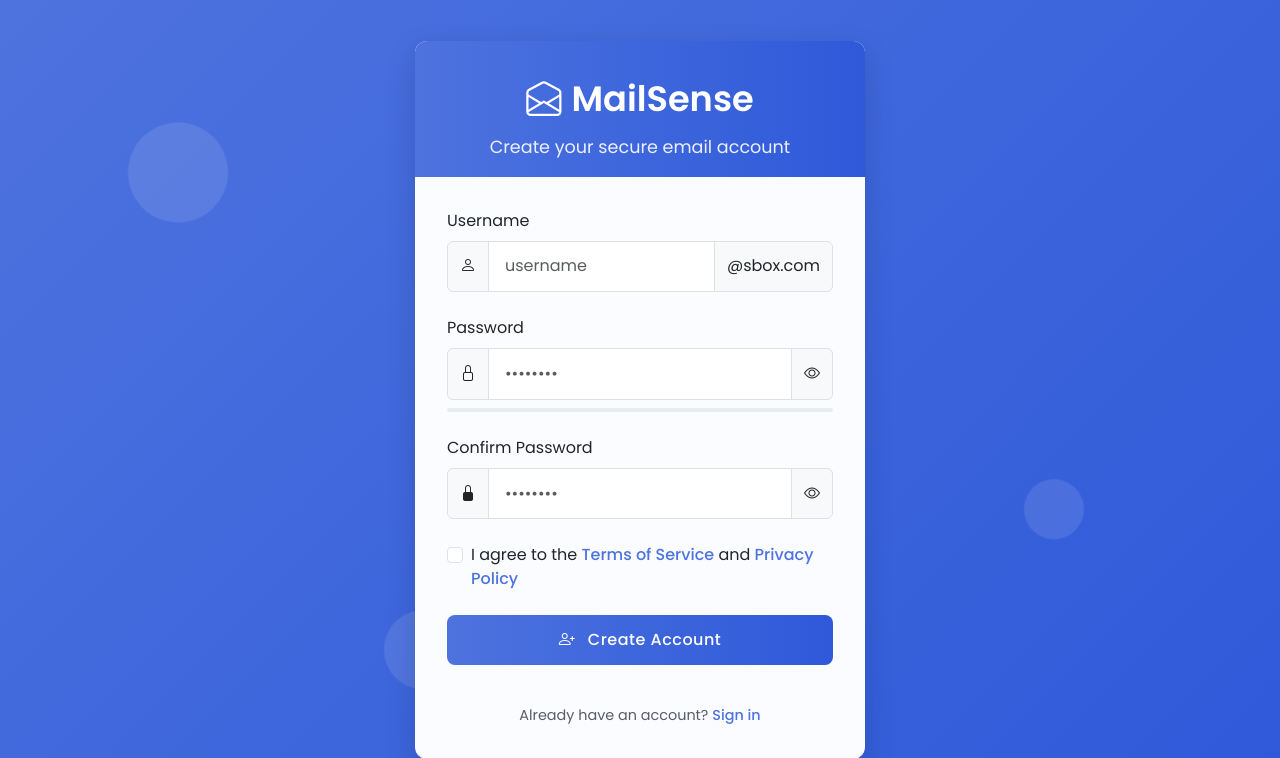
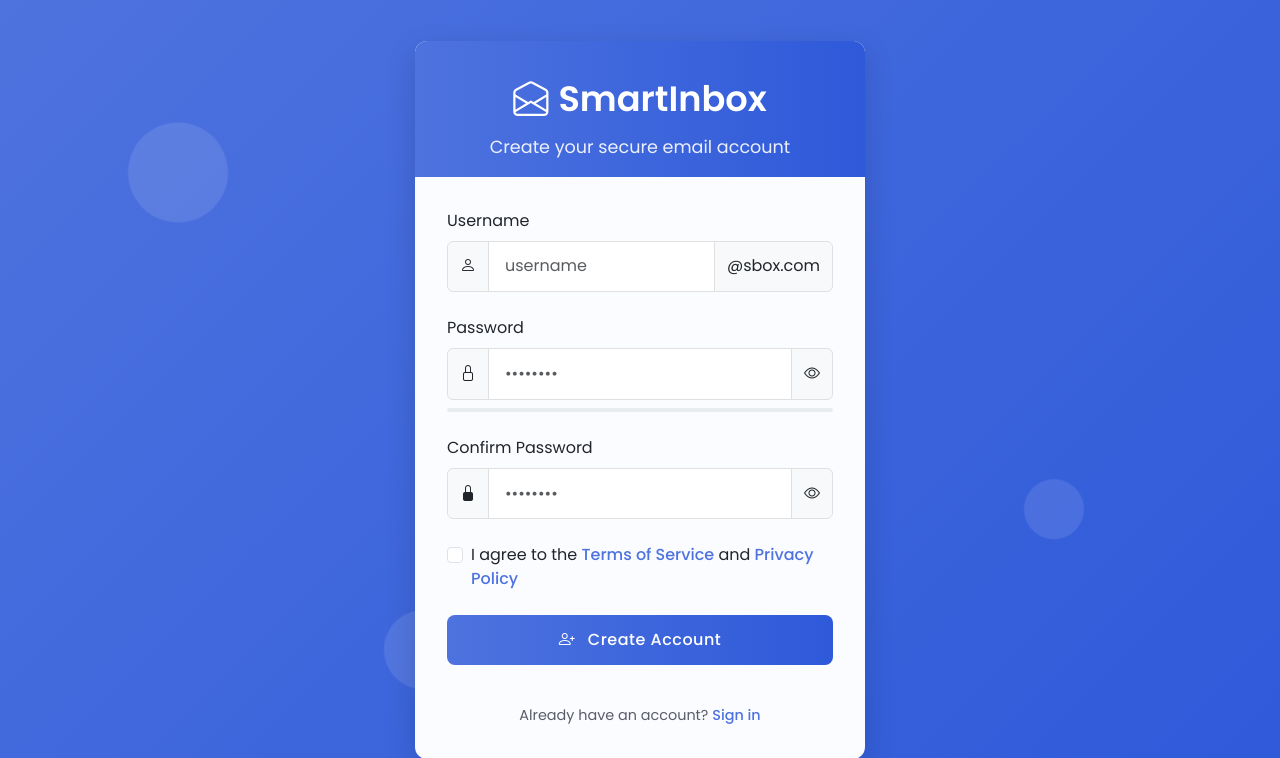
Before and after one commit to mudassir484/SmartInbox, a Flask app: page /register in a window 1280 px wide. Shown: the top 758 px of the page. Run offline with Flask 3, Linux system fonts and the light colour scheme.

Commit message:
Update register.html

```diff
--- a/templates/register.html
+++ b/templates/register.html
@@ -3,7 +3,7 @@
 <head>
     <meta charset="UTF-8">
     <meta name="viewport" content="width=device-width, initial-scale=1.0">
-    <title>MailSense - Register</title>
+    <title>SmartInbox - Register</title>
     <link href="https://cdn.jsdelivr.net/npm/bootstrap@5.3.0/dist/css/bootstrap.min.css" rel="stylesheet">
     <link rel="stylesheet" href="https://cdn.jsdelivr.net/npm/bootstrap-icons@1.10.0/font/bootstrap-icons.css">
     <link href="https://fonts.googleapis.com/css2?family=Poppins:wght@300;400;500;600&display=swap" rel="stylesheet">
@@ -201,7 +201,7 @@
     <div class="auth-card">
         <div class="auth-header">
             <div class="auth-logo">
-                <i class="bi bi-envelope-open"></i> MailSense
+                <i class="bi bi-envelope-open"></i> SmartInbox
             </div>
             <div class="auth-title">Create your secure email account</div>
         </div>
```
